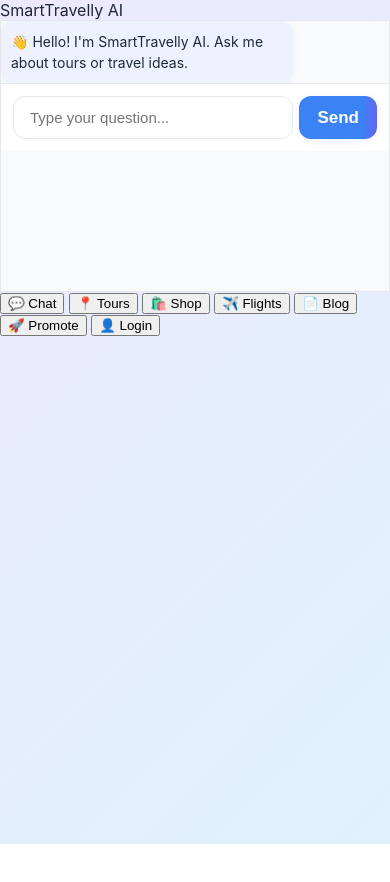
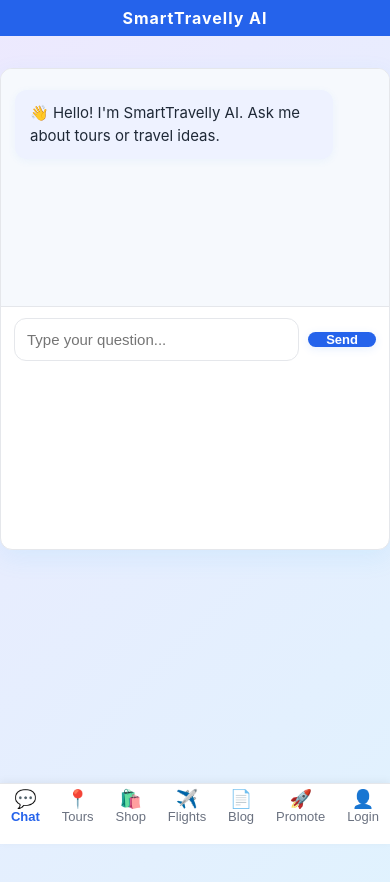
Before and after one commit to smarttravellyapp/chat, a website: page public/index.html in a window 390 px wide. Before the commit the page ends 844 px from the top, so only its background shows below. Drawn offline with Linux system fonts and the light colour scheme.

Commit message:
Update style.css

```diff
--- a/public/style.css
+++ b/public/style.css
@@ -1,7 +1,7 @@
 :root {
-  --primary: #3b82f6;
+  --primary: #2563eb;
   --secondary: #6366f1;
-  --bg: #f9fafb;
+  --bg: #f6f9fd;
   --text: #1f2937;
   --border: #e5e7eb;
   --radius: 12px;
@@ -13,148 +13,191 @@
   font-family: 'Inter', 'Segoe UI', Arial, sans-serif;
   margin: 0;
   min-height: 100vh;
+  padding-bottom: 68px;
 }
 
-/* MAIN APP CONTAINER */
+.main-header {
+  background: var(--primary);
+  color: #fff;
+  font-weight: 700;
+  font-size: 19px;
+  text-align: center;
+  padding: 13px 0 11px 0;
+  letter-spacing: 1px;
+}
+
 .app-container {
   background: #fff;
-  max-width: 480px;
+  max-width: 540px;
   margin: 32px auto;
   border-radius: var(--radius);
-  box-shadow: 0 8px 24px rgba(56, 189, 248, 0.1);
+  box-shadow: 0 8px 24px rgba(56, 189, 248, 0.10);
   border: 1px solid var(--border);
   overflow: hidden;
   display: flex;
   flex-direction: column;
+  min-height: 480px;
 }
 
-/* TAB HEADER */
-.tab-header {
-  display: flex;
-  border-bottom: 1px solid var(--border);
-  background: #fff;
-}
-.tab-header .tab-btn {
-  flex: 1;
-  background: none;
-  border: none;
-  font-size: 16px;
-  color: #94a3b8;
-  cursor: pointer;
-  transition: color 0.2s;
-  padding: 12px 0;
-}
-.tab-header .tab-btn.active {
-  color: var(--primary);
-  font-weight: 600;
-  border-bottom: 2.5px solid var(--primary);
-}
-.tab-header .tab-btn:hover {
-  color: var(--secondary);
-}
-
-/* TABS CONTENT */
 .tab-content {
   display: none;
   flex-direction: column;
-  flex: 1;
-  min-height: 270px;
+  min-height: 300px;
+  padding-top: 3px;
   background: var(--bg);
 }
+
 .tab-content.active {
   display: flex;
 }
 
-/* CHAT MESSAGES */
-.chat-section .chat-messages {
+.section-placeholder {
+  text-align: center;
+  padding: 48px 0;
+  color: #64748b;
+  font-size: 15px;
+}
+
+.chat-messages {
   flex: 1;
   overflow-y: auto;
-  padding: 18px 14px;
+  padding: 18px 14px 0 14px;
   display: flex;
   flex-direction: column;
-  gap: 12px;
-  background: var(--bg);
+  gap: 10px;
 }
-.message.user, .chat-messages .user {
+
+.message.bot {
+  background: #eef2ff;
+  align-self: flex-start;
+  color: var(--text);
+  max-width: 80%;
+  padding: 12px 15px;
+  border-radius: var(--radius);
+  font-size: 15px;
+  box-shadow: 0 2px 8px rgba(59,130,246,0.06);
+  line-height: 1.5;
+  word-break: break-word;
+  animation: msgFade 0.34s;
+}
+
+.message.user {
   background: linear-gradient(90deg, var(--primary) 60%, var(--secondary));
   color: #fff;
   align-self: flex-end;
-  max-width: 70%;
+  max-width: 80%;
   padding: 12px 15px;
   border-radius: var(--radius);
   font-size: 15px;
+  box-shadow: 0 2px 8px rgba(59,130,246,0.09);
   line-height: 1.5;
-  animation: msgFade 0.4s;
-  box-shadow: 0 2px 8px rgba(59,130,246,0.06);
   word-break: break-word;
-}
-.message.bot, .chat-messages .bot {
-  background: #eef2ff;
-  align-self: flex-start;
-  color: var(--text);
-  max-width: 70%;
-  padding: 12px 15px;
-  border-radius: var(--radius);
-  font-size: 15px;
-  line-height: 1.5;
-  animation: msgFade 0.4s;
-  box-shadow: 0 2px 8px rgba(59,130,246,0.06);
-  word-break: break-word;
-}
-@keyframes msgFade {
-  from { opacity: 0; transform: translateY(8px);}
-  to   { opacity: 1; transform: translateY(0);}
+  animation: msgFade 0.34s;
 }
 
-/* CHAT INPUT */
+@keyframes msgFade {
+  from {opacity:0;transform:translateY(8px);}
+  to {opacity:1;transform:translateY(0);}
+}
+
 .chat-input {
   display: flex;
-  padding: 12px;
+  padding: 11px 13px;
   background: #fff;
   border-top: 1px solid var(--border);
-  gap: 6px;
+  gap: 9px;
+  align-items: center;
 }
+
 .chat-input input[type="text"] {
   flex: 1;
-  padding: 12px 16px;
+  padding: 12px 12px;
   border-radius: var(--radius);
-  border: 1.5px solid var(--border);
+  border: 1.3px solid var(--border);
   font-size: 15px;
-  transition: border 0.18s;
 }
 .chat-input input:focus {
-  border: 1.5px solid var(--primary);
+  border: 1.3px solid var(--primary);
   outline: none;
 }
 .chat-input button {
-  background: linear-gradient(90deg, var(--primary) 80%, var(--secondary));
+  background: var(--primary);
   color: #fff;
   border: none;
   border-radius: var(--radius);
   padding: 0 18px;
-  font-size: 17px;
+  font-size: 15px;
   font-weight: 600;
   cursor: pointer;
-  box-shadow: 0 2px 8px rgba(59,130,246,0.11);
+  box-shadow: 0 2px 8px rgba(59,130,246,0.13);
   transition: background 0.18s;
 }
-.chat-input button:hover {
-  background: var(--secondary);
+.chat-input button:hover { background: var(--secondary); }
+
+.bottom-tabs {
+  display: flex;
+  justify-content: space-around;
+  border-top: 1px solid var(--border);
+  background: #fff;
+  position: fixed;
+  bottom: 0;
+  left: 50%;
+  transform: translateX(-50%);
+  width: 540px;
+  height: 60px;
+  box-shadow: 0 -2px 8px rgba(0,0,0,0.05);
+  z-index: 1000;
 }
 
-/* BLOG, LOAD MORE, SETTINGS */
+.tab-btn {
+  background: none;
+  border: none;
+  outline: none;
+  display: flex;
+  flex-direction: column;
+  align-items: center;
+  font-size: 13px;
+  color: #6b7280;
+  cursor: pointer;
+  padding: 6px 0 2px 0;
+  transition: color 0.2s;
+}
+
+.tab-btn .icon {
+  font-size: 22px;
+  margin-bottom: 0px;
+  line-height: 1;
+}
+
+.tab-btn .label {
+  font-size: 13px;
+  margin-top: 1px;
+}
+
+.tab-btn.active,
+.tab-btn:hover {
+  color: var(--primary);
+  font-weight: 600;
+}
+
 .blog-list {
   list-style: none;
-  padding: 0;
+  padding: 18px 0 0 0;
   margin: 0;
   display: flex;
   flex-direction: column;
-  gap: 10px;
-  align-items: center;
+  gap: 9px;
+  align-items: flex-start;
 }
+.blog-item a {
+  color: var(--primary);
+  text-decoration: none;
+  font-size: 15px;
+}
+.blog-item a:hover { text-decoration: underline; }
 .load-more {
   margin: 16px auto;
-  padding: 8px 24px;
+  padding: 9px 28px;
   background: var(--primary);
   color: #fff;
   border-radius: var(--radius);
@@ -165,12 +208,12 @@
   transition: background 0.18s;
   display: inline-block;
 }
-.load-more:hover { background: var(--secondary);}
-.small { font-size: 13px; color: #64748b; }
+.load-more:hover { background: var(--secondary); }
 
 @media (max-width: 600px) {
-  .app-container { max-width: 100%; margin: 0; border-radius: 0; box-shadow: none;}
-  .tab-header .tab-btn { font-size: 14px;}
-  .chat-input input { font-size: 14px;}
-  .message.user, .message.bot { font-size: 14px; padding: 10px;}
+  .app-container, .bottom-tabs { max-width: 100%; }
+  .main-header { font-size: 16px; padding: 8px; }
+  .tab-btn .icon { font-size: 18px;}
+  .tab-btn .label, .chat-input input, .blog-item a, .load-more { font-size: 13px;}
+  .chat-input button { font-size: 13px; }
 }
```
